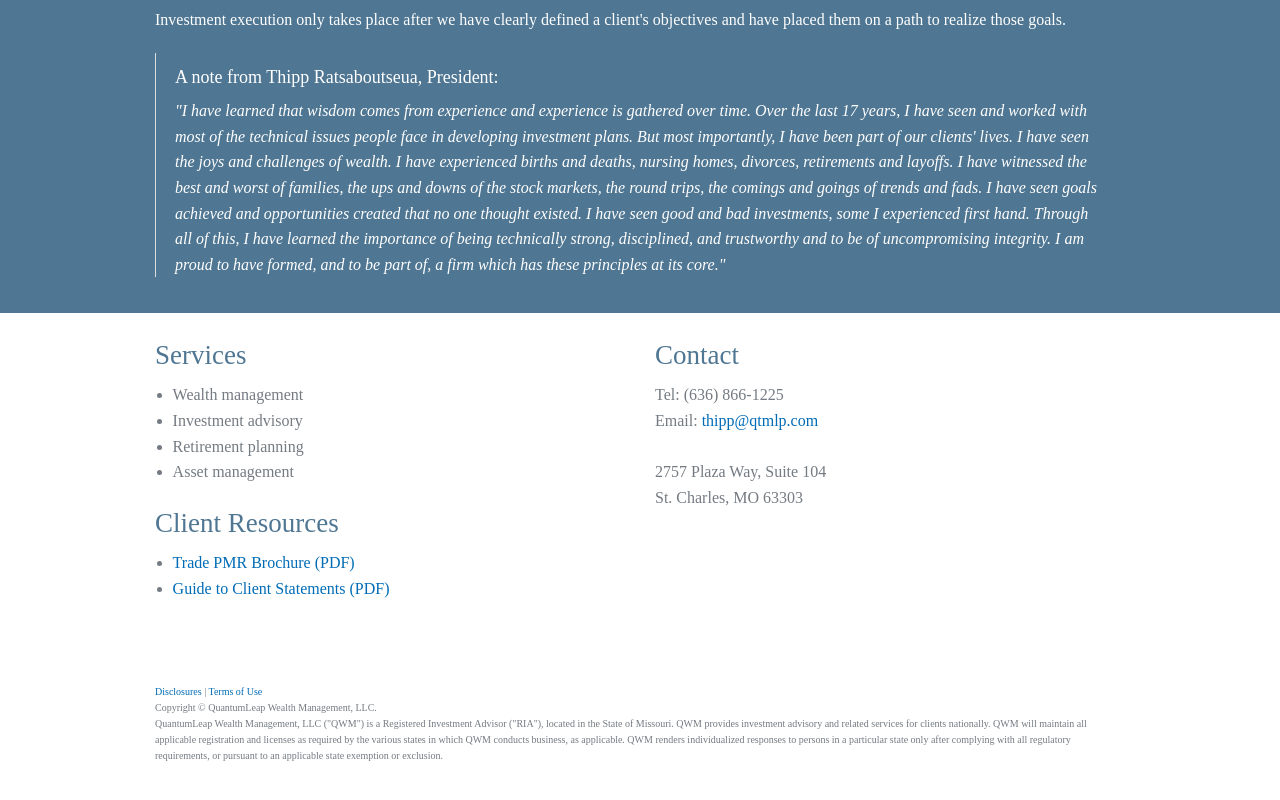
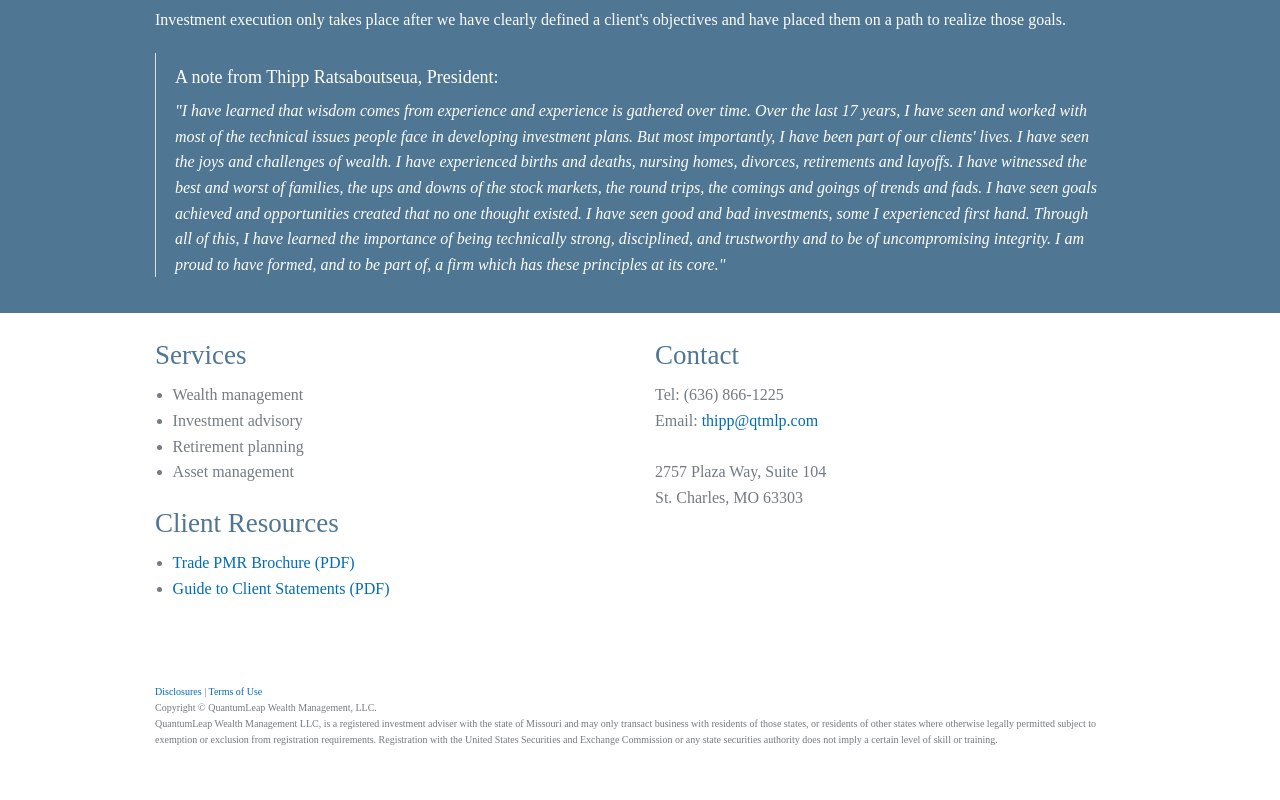
Before and after one commit to charlie-s/qtmlp-website, a plain HTML site: page about/index.html in a window 1280 px wide. Shown: the part 366-1166 px from the top of the page. Drawn offline with Linux system fonts and the light colour scheme; a web font is replaced by a local one.

Commit message:
Disclaimer.

```diff
--- a/about/index.html
+++ b/about/index.html
@@ -119,7 +119,7 @@
             <br />
             Copyright &copy; QuantumLeap Wealth Management, LLC.
             <br>
-            QuantumLeap Wealth Management, LLC ("QWM") is a Registered Investment Advisor ("RIA"), located in the State of Missouri. QWM provides investment advisory and related services for clients nationally. QWM will maintain all applicable registration and licenses as required by the various states in which QWM conducts business, as applicable. QWM renders individualized responses to persons in a particular state only after complying with all regulatory requirements, or pursuant to an applicable state exemption or exclusion.
+            QuantumLeap Wealth Management LLC, is a registered investment adviser with the state of Missouri and may only transact business with residents of those states, or residents of other states where otherwise legally permitted subject to exemption or exclusion from registration requirements. Registration with the United States Securities and Exchange Commission or any state securities authority does not imply a certain level of skill or training.
           </small>
         </div>
       </div>
```
Also changed, not shown: index.html (+1 -1 lines).
